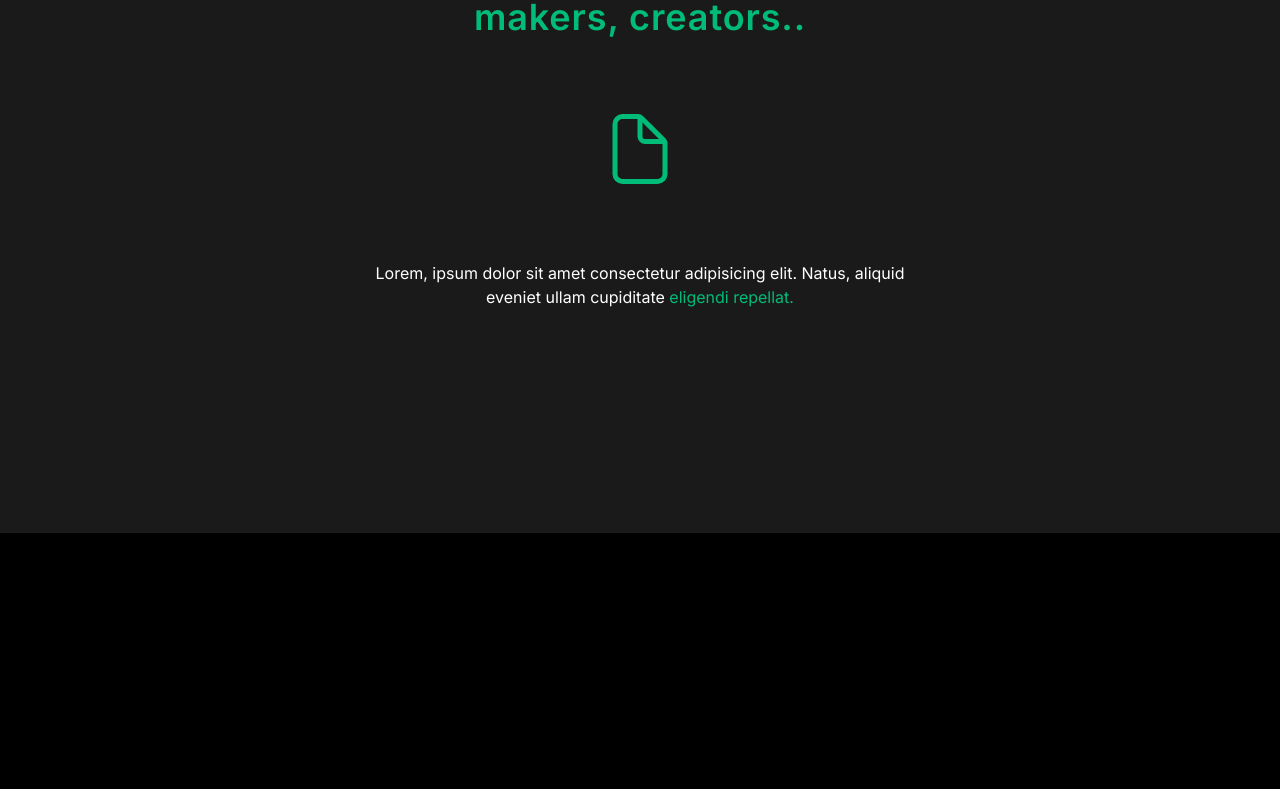
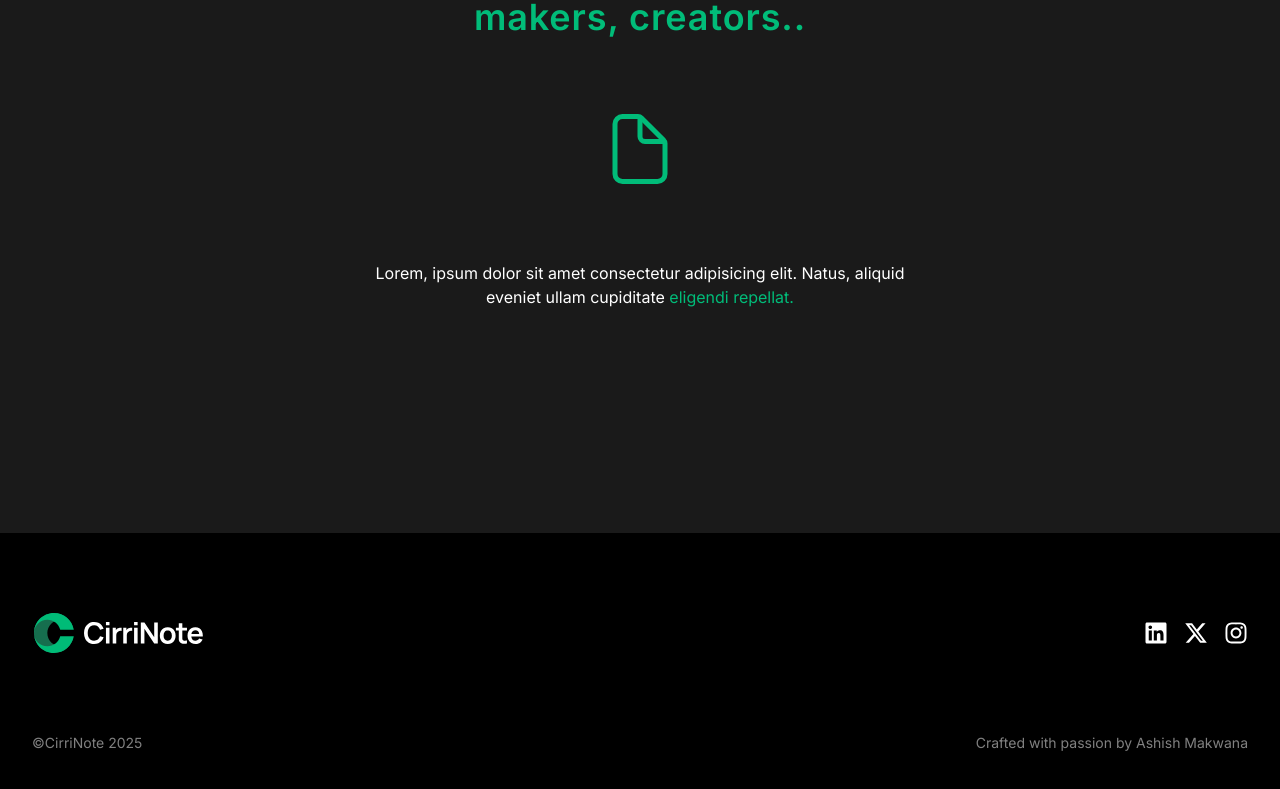
Before and after one commit to ashish-makwana87/nextjs-frontend-app, a Next.js app: page / in a window 1280 px wide. Shown: the part 1219-2008 px from the top of the page. Before the commit the page ends 1752 px from the top, so only its background shows below. Built offline with nearby package versions, Linux system fonts and the light colour scheme.

Commit message:
feat(footer): footer setup

```diff
--- a/app/page.tsx
+++ b/app/page.tsx
@@ -1,4 +1,5 @@
 'use client'
+import Footer from "@/components/footer/Footer";
 import HeroSection from "@/components/hero/HeroSection";
 import Navbar from "@/components/hero/Navbar";
 import Ribbon from "@/components/hero/Ribbon";
@@ -23,6 +24,7 @@ const [scrolled, setScrolled] = useState(false);
   <Ribbon visible={!scrolled} />
   <HeroSection />
   <Introduction />
+  <Footer />
   </>
   );
 }
--- /dev/null
+++ b/components/footer/Footer.tsx
@@ -0,0 +1,31 @@
+import React from 'react';
+import { FaXTwitter } from "react-icons/fa6";
+import { FaLinkedin } from "react-icons/fa";
+import { FaInstagram } from "react-icons/fa6";
+import Logo from '../hero/Logo';
+
+function Footer() {
+
+  return (
+    <footer className='w-full h-[18rem] z-30 bg-black relative'>
+     <div className='alignment py-16 px-10 md:py-20'>
+     {/* socials section */}
+     <div className='grid md:grid-cols-[1fr_auto] md:justify-between md:items-center gap-y-6 mb-10 md:mb-20'>
+     <Logo />
+     <div className='flex gap-x-4 items-end'>
+     <FaLinkedin className='w-5 h-5 md:w-6 md:h-6' />
+     <FaXTwitter className='w-5 h-5 md:w-6 md:h-6' />
+     <FaInstagram className='w-5 h-5 md:w-6 md:h-6' />
+     </div>
+     </div>
+     {/* copyright section */}
+     <div className='grid md:grid-cols-[1fr_auto] md:justify-between md:items-center gap-y-2'>
+     <p className='text-sm text-white/50'>©CirriNote 2025</p>
+     <p className='text-sm text-white/50'>Crafted with passion by <a href="https://www.ashishmakwana.in/" target='_blank'>Ashish Makwana</a></p>
+     </div>
+     </div>
+    </footer>
+  )
+}
+
+export default Footer
```
